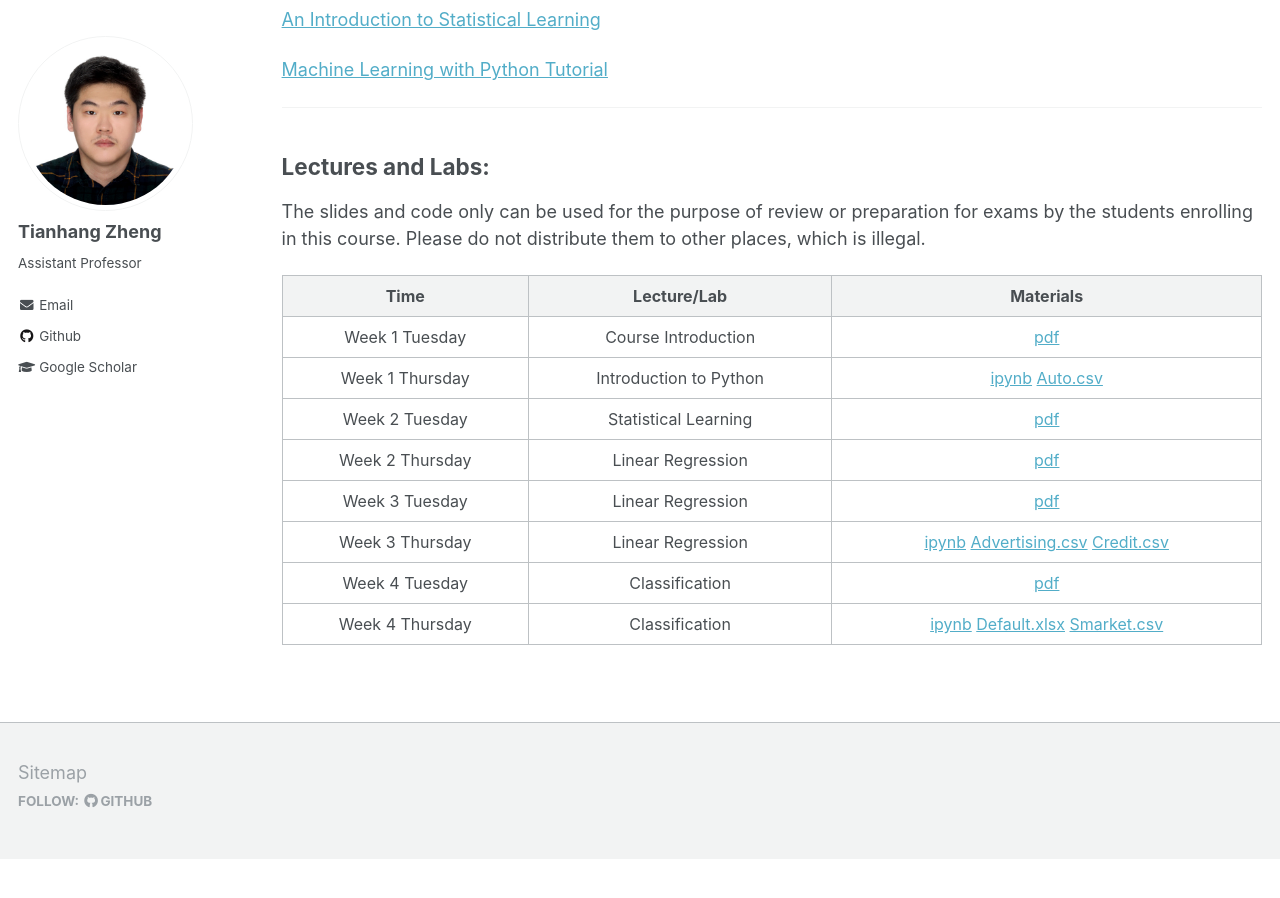
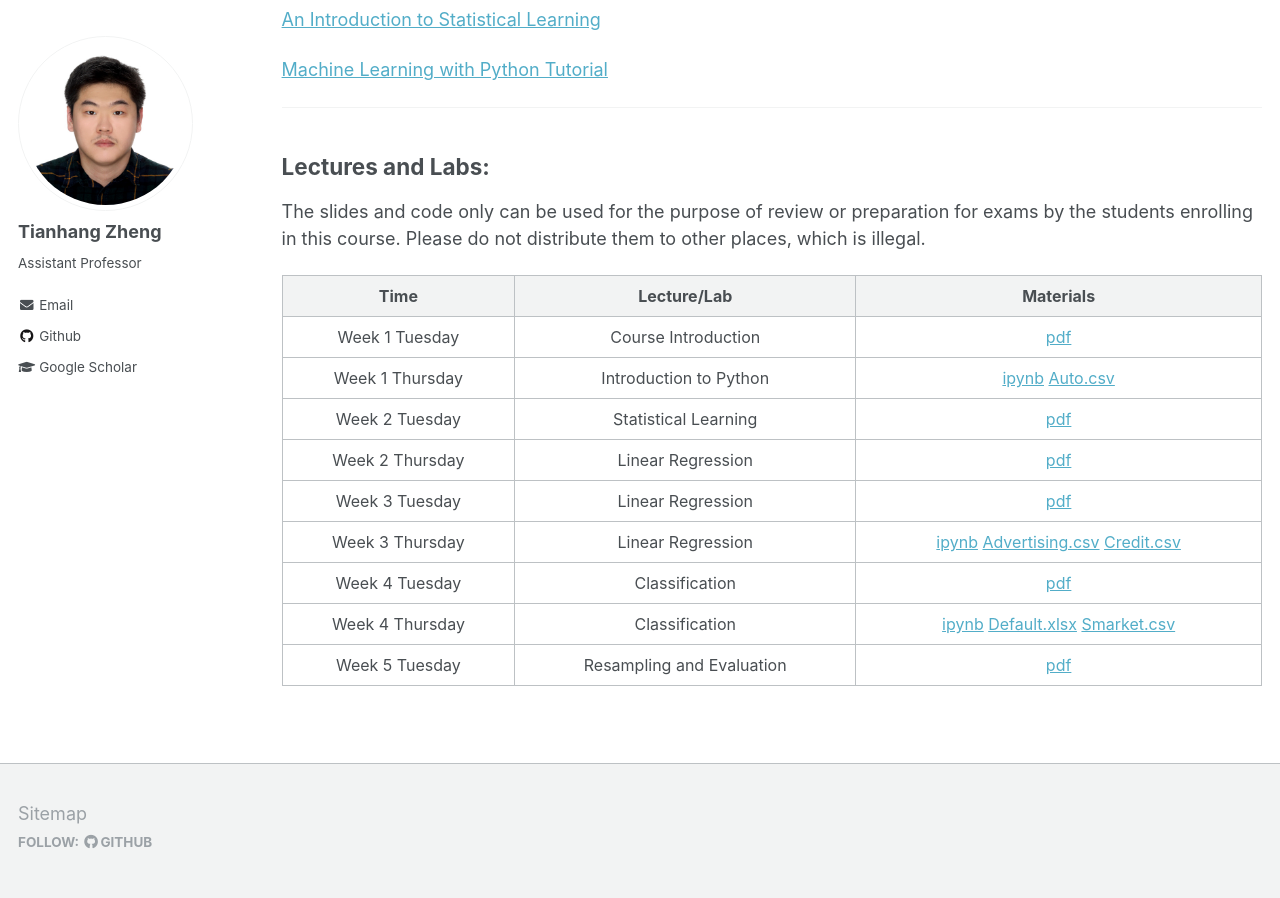
Before and after one commit to tianzheng4/tianzheng4.github.io, a Jekyll site: the page built from _umkc-teaching/2023-fall-teaching-1.md, in a window 1280 px wide and 900 px high, scrolled down 501 px. Built offline with Jekyll 4.4.1, drawn with Linux system fonts in a browser that asks for light colours; before the commit the page ends 1360 px from its top, so only the background shows below that.

Commit message:
Add course materials

```diff
--- a/_umkc-teaching/2023-fall-teaching-1.md
+++ b/_umkc-teaching/2023-fall-teaching-1.md
@@ -48,6 +48,7 @@ The slides and code only can be used for the purpose of review or preparation fo
 |    Week 3 Thursday    |    Linear Regression  | <a href="/umkc-teaching/code/Linear_Regression.ipynb" download>ipynb</a> <a href="/umkc-teaching/code/data/Advertising.csv" download>Advertising.csv</a> <a href="/umkc-teaching/code/data/Credit.csv" download>Credit.csv</a>|
 |    Week 4 Tuesday    |   Classification  | [pdf](/umkc-teaching/slides/Lecture5.pdf)|
 |    Week 4 Thursday    |   Classification  | <a href="/umkc-teaching/code/Classification.ipynb" download>ipynb</a> <a href="/umkc-teaching/code/data/Default.xlsx" download>Default.xlsx</a> <a href="/umkc-teaching/code/data/Smarket.csv" download>Smarket.csv</a>|
+|    Week 5 Tuesday    |   Resampling and Evaluation  | [pdf](/umkc-teaching/slides/Lecture6.pdf)|
 
 
 
```
Also changed, not shown: 10 other files.
